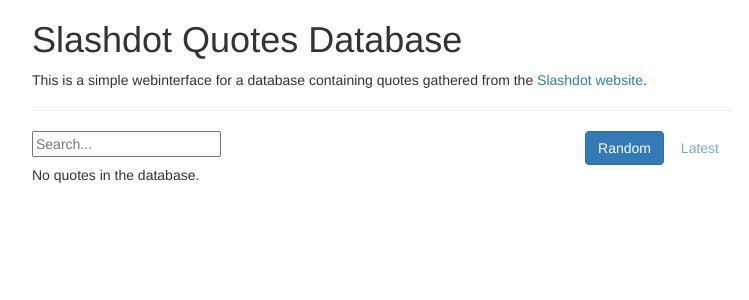
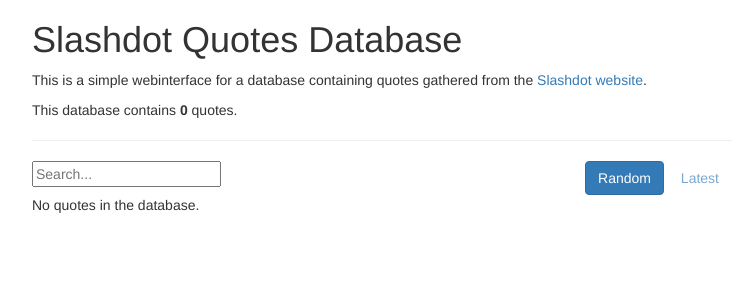
Before and after one commit to dhedegaard/quotes, a Django app: page / in a window 1280 px wide. Shown: the top 300 px of the page, without its empty margins (258-1007 px from the left). Run offline with Django 3.2, Linux system fonts and the light colour scheme; data that the repository does not hold is empty; some libraries are stand-ins or nearby versions.

Commit message:
more fixes, now shows the total number of quotes.

```diff
--- a/quotes/views.py
+++ b/quotes/views.py
@@ -94,6 +94,7 @@ def index(request, page=1):
     pageprev = page - 1
     pagenext = page + 1
     pagelist = _generate_pagelist(page, pagecount)
+    total_quotes = Quote.objects.count()
 
     # return render from template
     return render_to_response('index.html', locals())
--- a/scripts/slashdotparser.py
+++ b/scripts/slashdotparser.py
@@ -6,13 +6,14 @@ and puts them in a relational database.
 By default the application will attempt to get a quote and then
 sleep for SLEEP_TIME_SECONDS before trying again. Feel free to
 change this constant to whatever you like.
+
+Remember to setup the PYTHONPATH to include the project root.
 '''
 
 SLEEP_TIME_SECONDS = 60 * 10
 
 import os
 os.environ['DJANGO_SETTINGS_MODULE'] = 'slashdotdjango.settings'
-
 import httplib
 from HTMLParser import HTMLParser
 import logging
@@ -100,7 +101,6 @@ def save_quote_in_table(quote):
         newquote.save()
         return True
     except:
-        raise
         return False
 
 def _setup_logging():
--- a/static/style.css
+++ b/static/style.css
@@ -1,3 +1,7 @@
 pre.quote {
     margin-bottom: 25px;
 }
+
+.bold {
+    font-weight: bold;
+}
--- a/templates/index.html
+++ b/templates/index.html
@@ -6,6 +6,7 @@
 <h1>Slashdot Quotes Database</h1>
 <p>This is a simple webinterface for a database containing quotes gathered
 from the <a href="http://slashdot.org/">Slashdot website</a>.</p>
+<p>This database contains <span class="bold">{{ total_quotes }}</span> quotes.</p>
 <hr />
 <span style="float: right;">
 {% if random %}
```
